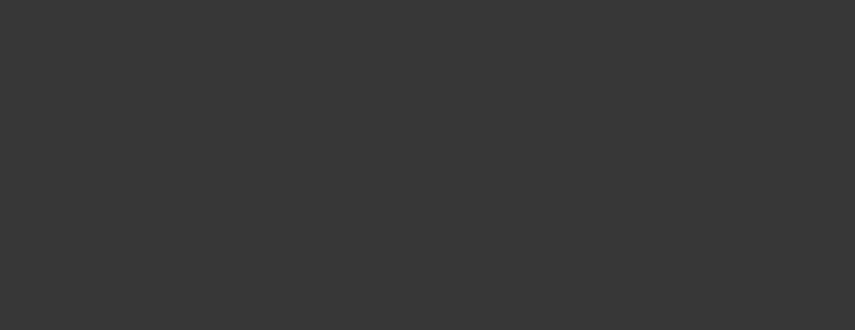
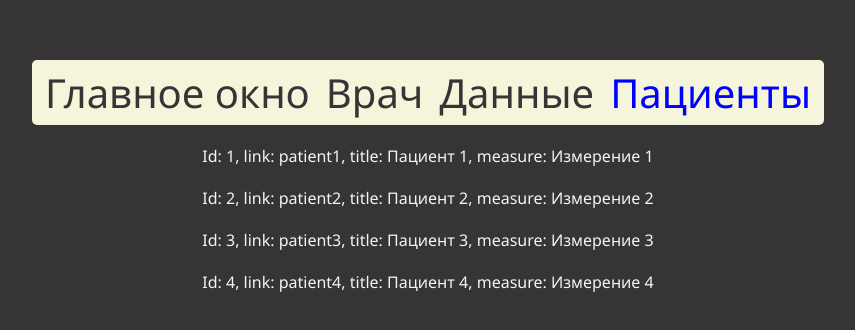
Before and after one commit to AnatolSalau/React_js_full_course, a React (Create React App) app in the folder lesson_25_react_router/: page /patients in a window 1280 px wide. Before the commit this address had no page. Shown: the part 224-554 px from the top of the page, without its empty margins (212-1067 px from the left). Built offline with nearby package versions, Linux system fonts and the light colour scheme.

Commit message:
Patient list from json

```diff
--- a/lesson_25_react_router/src/App.js
+++ b/lesson_25_react_router/src/App.js
@@ -5,16 +5,18 @@ import About from "./components/About";
 import NotFound from "./components/NotFound";
 import MainLayout from "./layouts/MainLayout";
 import './App.css';
+import Patients from "./components/Patients";
 
 function App() {
       return (
             <BrowserRouter>
                   <div className="App">
                         <Routes>
-                              <Route path="/main" element={<MainLayout/>}>
+                              <Route path="/" element={<MainLayout/>}>
                                     <Route index element={<Home/>}/>
                                     <Route path="about" element={<About/>}/>
                                     <Route path="contacts" element={<Contacts/>}/>
+                                    <Route path="patients" element={<Patients/>}/>
                                     <Route path="*" element={<NotFound/>}/>
                               </Route>
                         </Routes>
--- a/lesson_25_react_router/src/components/Home.js
+++ b/lesson_25_react_router/src/components/Home.js
@@ -1,7 +1,7 @@
 function Home() {
       return (
             <>
-                  <h1>Все пациенты врача</h1>
+                  <h1>Главное окно приложения</h1>
             </>
       );
 }
--- a/lesson_25_react_router/src/components/Menu.js
+++ b/lesson_25_react_router/src/components/Menu.js
@@ -13,7 +13,7 @@ function Menu() {
                         to="."
                         end
                   >
-                        Пациенты
+                        Главное окно
                   </NavLink>
                   <NavLink
                         className={toggleIsActiveCss}
@@ -27,6 +27,12 @@ function Menu() {
                   >
                         Данные
                   </NavLink>
+                  <NavLink
+                        className={toggleIsActiveCss}
+                        to="patients"
+                  >
+                        Пациенты
+                  </NavLink>
             </nav>
       );
 }
--- /dev/null
+++ b/lesson_25_react_router/src/components/Patient.js
@@ -0,0 +1,9 @@
+function Patient({id, slug, title, measure}) {
+      return (
+            <div>
+                  <p>{`Id: ${id}, link: ${slug}, title: ${title}, measure: ${measure}`}</p>
+            </div>
+      );
+}
+
+export default Patient;
--- /dev/null
+++ b/lesson_25_react_router/src/components/Patients.js
@@ -0,0 +1,16 @@
+import patientsData from '../data/patients.json'
+import Patient from "./Patient";
+
+function Patients() {
+      return (
+            <>{
+                  patientsData.map((patient => {
+                        return <Patient key={patient.id} {...patient} />
+                  }))
+            }
+
+            </>
+      );
+}
+
+export default Patients
--- /dev/null
+++ b/lesson_25_react_router/src/data/patients.json
@@ -0,0 +1,26 @@
+[
+      {
+            "id": 1,
+            "slug": "patient1",
+            "title": "Пациент 1",
+            "measure": "Измерение 1"
+      },
+      {
+            "id": 2,
+            "slug": "patient2",
+            "title": "Пациент 2",
+            "measure": "Измерение 2"
+      },
+      {
+            "id": 3,
+            "slug": "patient3",
+            "title": "Пациент 3",
+            "measure": "Измерение 3"
+      },
+      {
+            "id": 4,
+            "slug": "patient4",
+            "title": "Пациент 4",
+            "measure": "Измерение 4"
+      }
+]
```
